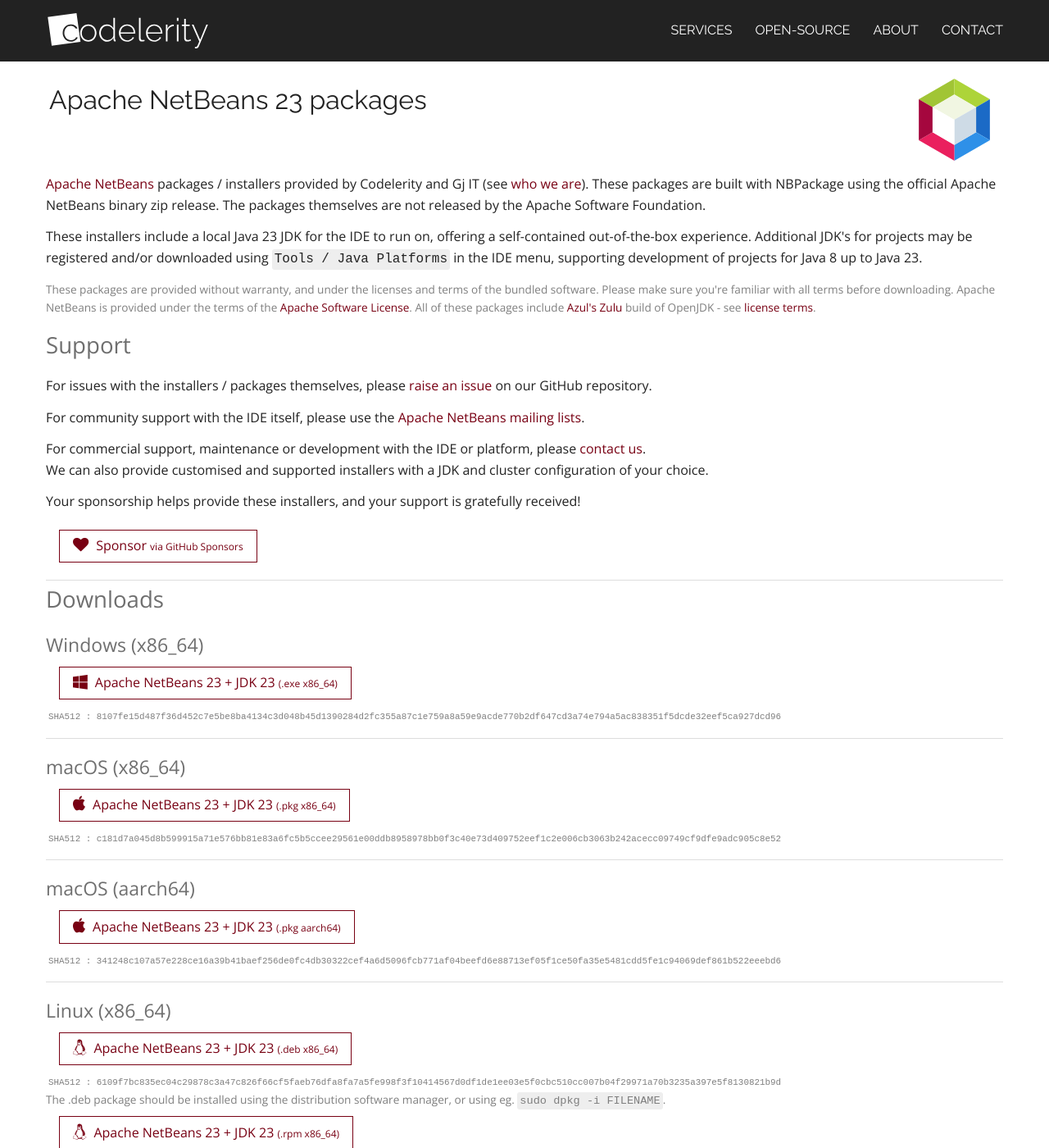
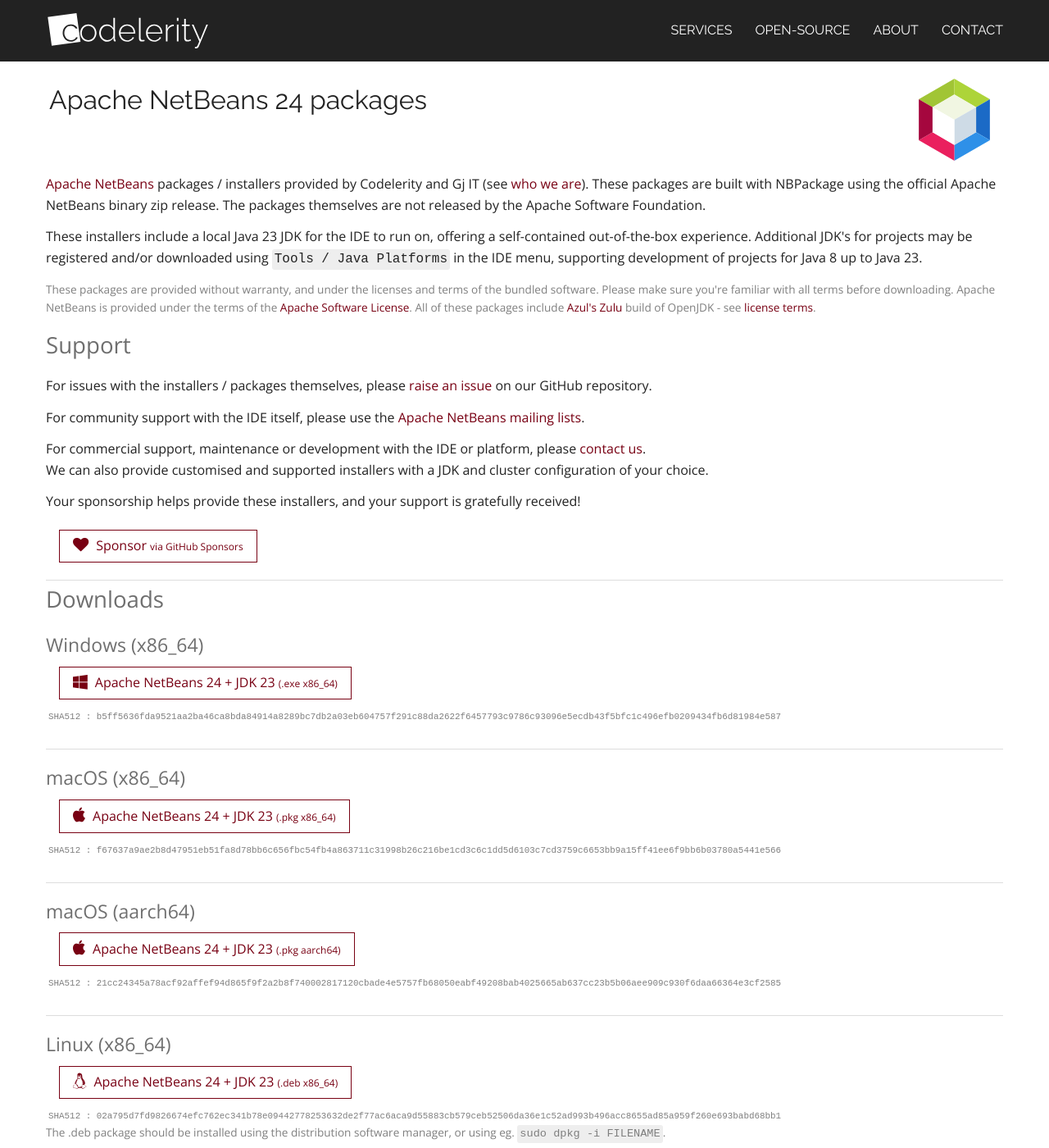
Before and after one commit to neilcsmith-net/codelerity-com-deploy, a Jekyll site: the page built from netbeans.html, in a window 1280 px wide and 1400 px high. Shown: the whole window at 82% size. Built offline with Jekyll 4.4.1, drawn with Linux system fonts in a browser that asks for light colours; nearby versions of some CDN libraries; comment, search, counter and statistics services are not loaded; some of the changed text lies outside the part shown.

Commit message:
Update NetBeans page for Apache NetBeans 24 release.

```diff
--- a/_sass/_site-netbeans.scss
+++ b/_sass/_site-netbeans.scss
@@ -31,6 +31,9 @@
     padding-bottom: 1em;
     margin-bottom: 1em;
     border-bottom: 1px solid $light-gray;
+    aside {
+        margin-bottom: 1em;
+    }
   }
 
   .btn {
--- a/netbeans.html
+++ b/netbeans.html
@@ -1,6 +1,6 @@
 ---
 layout: page
-title: "Apache NetBeans 23 packages"
+title: "Apache NetBeans 24 packages"
 permalink: /netbeans/
 ---
 
@@ -23,7 +23,7 @@
     <a href="https://github.com/apache/netbeans/blob/master/LICENSE">Apache Software License</a>.
     All of these packages include <a href="https://www.azul.com/downloads/">Azul's Zulu</a>
     build of OpenJDK - see
-    <a href="https://docs.azul.com/core/tpls/23-ga/zulu23_jdk_tpl.html">license terms</a>.
+    <a href="https://docs.azul.com/core/tpls/october-2024/zulu23_jdk_tpl.html">license terms</a>.
   </p>
 </section>
 
@@ -50,72 +50,70 @@
   <h2>Downloads</h2>
   <section class="download-arch">
     <h3>Windows (x86_64)</h3>
-    <div><a href="https://github.com/codelerity/netbeans-installers/releases/download/v23-build1/Apache-NetBeans-23.exe"
+    <div><a href="https://github.com/codelerity/netbeans-installers/releases/download/v24-build1/Apache-NetBeans-24.exe"
             class="btn"><i class="fa fa-windows"></i>
-        Apache NetBeans 23 + JDK 23
+        Apache NetBeans 24 + JDK 23
         <span class="type-arch">(.exe x86_64)</span></a></div>
     <aside>
-      <code class="hash">SHA512 : 8107fe15d487f36d452c7e5be8ba4134c3d048b45d1390284d2fc355a87c1e759a8a59e9acde770b2df647cd3a74e794a5ac838351f5dcde32eef5ca927dcd96</code>
+      <code class="hash">SHA512 : b5ff5636fda9521aa2ba46ca8bda84914a8289bc7db2a03eb604757f291c88da2622f6457793c9786c93096e5ecdb43f5bfc1c496efb0209434fb6d81984e587</code>
     </aside>
   </section>
   <section class="download-arch">
     <h3>macOS (x86_64)</h3>
-    <div><a href="https://github.com/codelerity/netbeans-installers/releases/download/v23-build1/Apache-NetBeans-23-x86_64.pkg"
+    <div><a href="https://github.com/codelerity/netbeans-installers/releases/download/v24-build1/Apache-NetBeans-24-x86_64.pkg"
             class="btn"><i class="fa fa-apple"></i>
-        Apache NetBeans 23 + JDK 23
+        Apache NetBeans 24 + JDK 23
         <span class="type-arch">(.pkg x86_64)</span></a></div>
     <aside>
-      <code class="hash">SHA512 : c181d7a045d8b599915a71e576bb81e83a6fc5b5ccee29561e00ddb8958978bb0f3c40e73d409752eef1c2e006cb3063b242acecc09749cf9dfe9adc905c8e52</code>
+      <code class="hash">SHA512 : f67637a9ae2b8d47951eb51fa8d78bb6c656fbc54fb4a863711c31998b26c216be1cd3c6c1dd5d6103c7cd3759c6653bb9a15ff41ee6f9bb6b03780a5441e566</code>
     </aside>
   </section>
   <section class="download-arch">
     <h3>macOS (aarch64)</h3>
-    <div><a href="https://github.com/codelerity/netbeans-installers/releases/download/v23-build1/Apache-NetBeans-23-aarch64.pkg"
+    <div><a href="https://github.com/codelerity/netbeans-installers/releases/download/v24-build1/Apache-NetBeans-24-aarch64.pkg"
             class="btn"><i class="fa fa-apple"></i>
-        Apache NetBeans 23 + JDK 23
+        Apache NetBeans 24 + JDK 23
         <span class="type-arch">(.pkg aarch64)</span></a></div>
     <aside>
-      <code class="hash">SHA512 : 341248c107a57e228ce16a39b41baef256de0fc4db30322cef4a6d5096fcb771af04beefd6e88713ef05f1ce50fa35e5481cdd5fe1c94069def861b522eeebd6</code>
+      <code class="hash">SHA512 : 21cc24345a78acf92affef94d865f9f2a2b8f740002817120cbade4e5757fb68050eabf49208bab4025665ab637cc23b5b06aee909c930f6daa66364e3cf2585</code>
     </aside>
   </section>
   <section class="download-arch">
     <h3>Linux (x86_64)</h3>
-    <div><a href="https://github.com/codelerity/netbeans-installers/releases/download/v23-build1/apache-netbeans_23-1_amd64.deb"
+    <div><a href="https://github.com/codelerity/netbeans-installers/releases/download/v24-build1/apache-netbeans_24-1_amd64.deb"
             class="btn"><i class="fa fa-linux"></i>
-        Apache NetBeans 23 + JDK 23
+        Apache NetBeans 24 + JDK 23
         <span class="type-arch">(.deb x86_64)</span></a></div>
-    <aside><code class="hash">SHA512 : 6109f7bc835ec04c29878c3a47c826f66cf5faeb76dfa8fa7a5fe998f3f10414567d0df1de1ee03e5f0cbc510cc007b04f29971a70b3235a397e5f8130821b9d</code><br>
+    <aside><code class="hash">SHA512 : 02a795d7fd9826674efc762ec341b78e09442778253632de2f77ac6aca9d55883cb579ceb52506da36e1c52ad993b496acc8655ad85a959f260e693babd68bb1</code><br>
       The .deb package should be installed using the distribution software manager,
       or using eg. <code>sudo dpkg -i FILENAME</code>.</aside>
-    <div><a href="https://github.com/codelerity/netbeans-installers/releases/download/v23-build1/apache-netbeans-23-0.x86_64.rpm"
+    <div><a href="https://github.com/codelerity/netbeans-installers/releases/download/v24-build1/apache-netbeans-24-0.x86_64.rpm"
             class="btn"><i class="fa fa-linux"></i>
-        Apache NetBeans 23 + JDK 23
+        Apache NetBeans 24 + JDK 23
         <span class="type-arch">(.rpm x86_64)</span></a></div>
     <aside>
-      <code class="hash">SHA512 : b971a2ef8cc2c45fd429a000417a57d01c194b45ff141650a3ed3e03a170f3b9f46bf52d4acee75291c3b97e2c8aa6003060f5cd30e5fc7cb17c2b5689effba3</code><br>
+      <code class="hash">SHA512 : fd532788988ffade1c351bcc5569afa3b1666f99dd2422a013559fc5ccf8bf9afd1748c1640a6f8927e4ea92ac489c729f7ad3afa2cd05d5f16459e1c9f2dc88</code><br>
       The .rpm package should be installed using the distribution software manager,
       or using eg. <code>sudo dnf install ./FILENAME</code>.
     </aside>
-    <div><a href="https://github.com/codelerity/netbeans-installers/releases/download/v23-build1/Apache_NetBeans-23-x86_64.AppImage"
+    <div><a href="https://github.com/codelerity/netbeans-installers/releases/download/v24-build1/Apache_NetBeans-24-x86_64.AppImage"
             class="btn"><i class="fa fa-linux"></i>
-        Apache NetBeans 23 + JDK 23
+        Apache NetBeans 24 + JDK 23
         <span class="type-arch">(.AppImage x86_64)</span></a></div>
     <aside>
-      <code class="hash">SHA512 : b160c9c6c03ae54415e6eb6b91c09d3c694c57c4764456fd448e4fccf03461c8aa360c1516744d475d9a9a94ebea55c6feb759f566069f7dce4af8a27c666c0c</code><br>
+      <code class="hash">SHA512 : 5d64a8a72298a9f54918f201266110772895c583472c60d13cd1672581000fb069fdae571f91b97b7a0b0ae8eded8270888ea9261cb21387590afff5c6f5cdbe</code><br>
       The AppImage does not require installation or root access - simply make executable and run.
       Some systems may require installation of <code>libfuse2</code> to run AppImages.
     </aside>
   </section>
   <section class="download-arch">
     <h3>Linux (aarch64 / arm64)</h3>
-    <p>These packages include Azul Zulu build of OpenJDK -
-      <a href="https://docs.azul.com/core/tpls/april-2024/zulu23_tpl.html" target="_blank">license terms</a>.</p>
-    <div><a href="https://github.com/codelerity/netbeans-installers/releases/download/v23-build1/apache-netbeans_23-1_arm64.deb"
+    <div><a href="https://github.com/codelerity/netbeans-installers/releases/download/v24-build1/apache-netbeans_24-1_arm64.deb"
             class="btn"><i class="fa fa-linux"></i>
-        Apache NetBeans 23 + JDK 23
+        Apache NetBeans 24 + JDK 23
         <span class="type-arch">(.deb arm64)</span></a></div>
     <aside>
-      <code class="hash">SHA512 : b019c5a67c4fc66071a3c77d11cec81c79f223da9d9ac44aab335ee654d49d465a85296a308ac9e7e44193e265d51b3c14ca99be50a71b050f76866b6b80b6aa</code><br>
+      <code class="hash">SHA512 : 820071c555599e51d65be9abe1bd23ef67a2ae53313f46f041770be4877d43242450962202ee7249bfaa63e7516107a9f9c72a0d679cb83f95a89de312f44758</code><br>
       The .deb package should be installed using the distribution software manager,
       or using eg. <code>sudo dpkg -i FILENAME</code>.<br>
       If using this package on a Raspberry Pi, we recommend switching from Wayland to X11.</aside>
```
